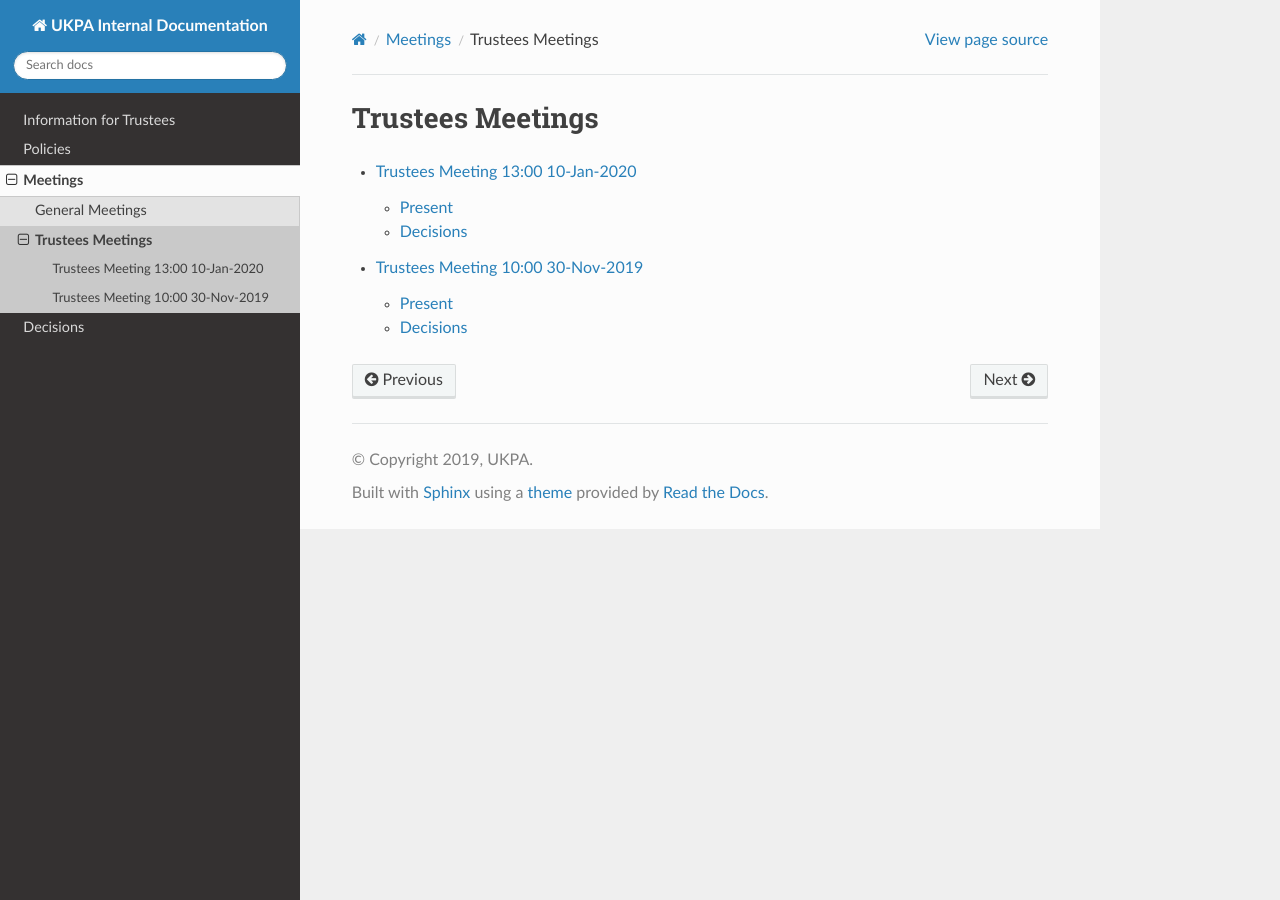
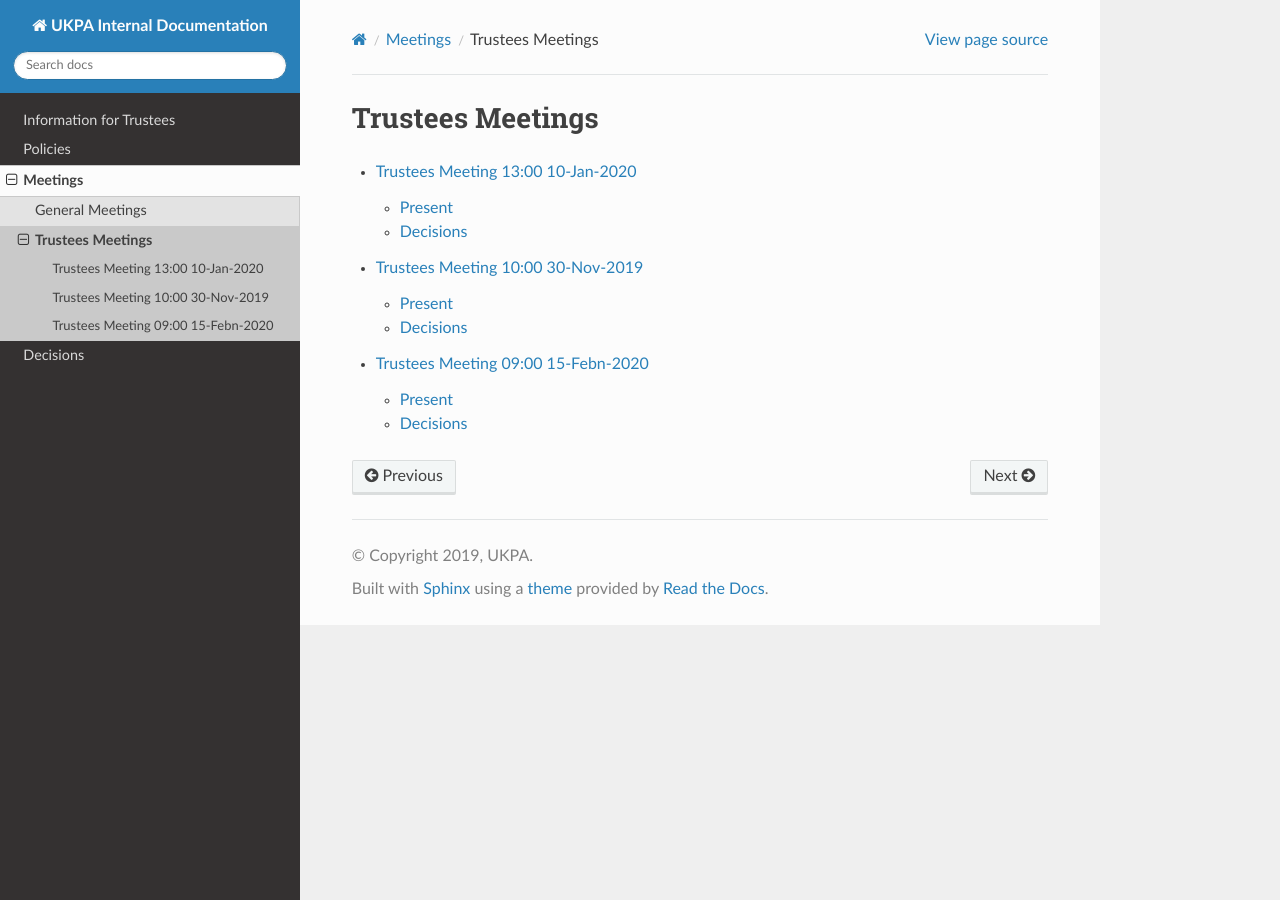
Before and after one commit to UKPythonAssociation/ukpa-internaldocs, a Sphinx documentation site: the page built from source/meetings/trustees/index.rst, in a window 1280 px wide. Built offline with Sphinx 7.4.7 and the Read the Docs theme 2.0.0, drawn with Linux system fonts in a browser that asks for light colours.

Commit message:
Fix toctree

```diff
--- a/source/decisions/index.rst
+++ b/source/decisions/index.rst
@@ -6,3 +6,4 @@ Decisions
    ukpatl-deeds
    pylondinium
    pyconna2020
+   2020-02-15-john-pinner-award-chair
--- a/source/meetings/trustees/index.rst
+++ b/source/meetings/trustees/index.rst
@@ -5,3 +5,4 @@ Trustees Meetings
 
    10-jan-2020
    30-nov-2019
+   15-feb-2020
```
